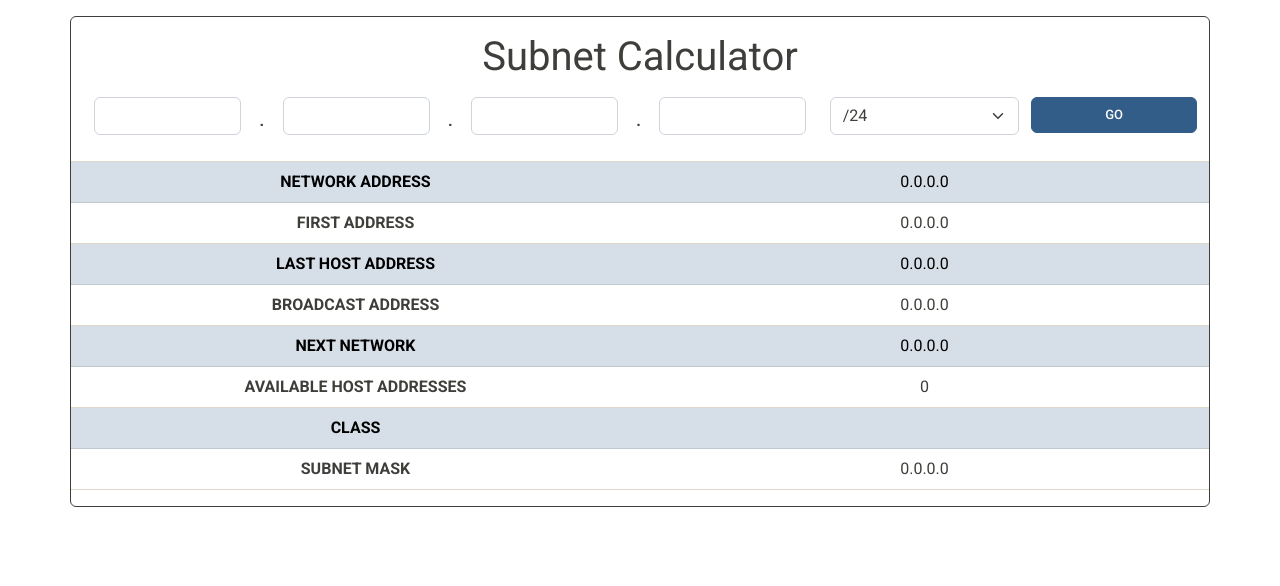
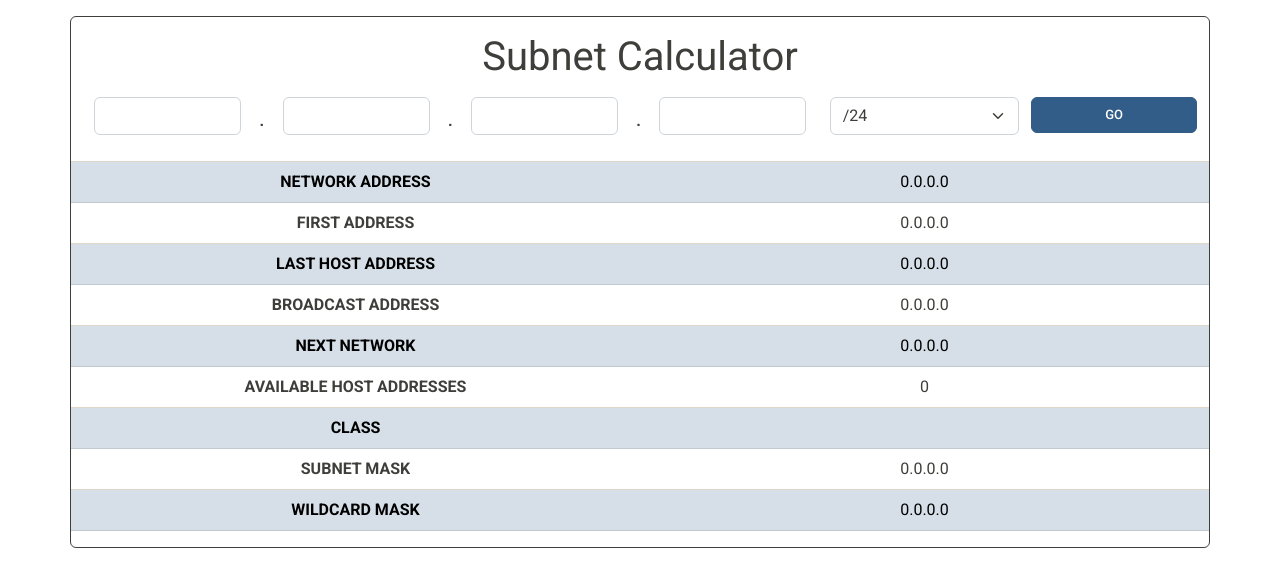
Before and after one commit to NicoGiuliani/react-subnet-calculator, a React (Create React App) app in the folder subnet-calculator/: page / in a window 1280 px wide. Shown: the top 586 px of the page. Built offline with nearby package versions, Linux system fonts and the light colour scheme.

Commit message:
Added section for wildcard mask

```diff
--- a/subnet-calculator/src/App.js
+++ b/subnet-calculator/src/App.js
@@ -9,6 +9,7 @@ const App = () => {
   const [slashValue, setSlashValue] = useState(24);
   const [networkAddress, setNetworkAddress] = useState([0, 0, 0, 0]);
   const [subnetMask, setSubnetMask] = useState([0, 0, 0, 0]);
+  const [wildcardMask, setWildcardMask] = useState([0, 0, 0, 0]);
   const [addressClass, setAddressClass] = useState("");
   const [firstAddress, setFirstAddress] = useState([0, 0, 0, 0]);
   const [lastAddress, setLastAddress] = useState([0, 0, 0, 0]);
@@ -22,6 +23,9 @@ const App = () => {
 
     const newSubnetMask = getSubnetMask();
     setSubnetMask(newSubnetMask);
+
+    const newWildcardMask = getWildcardMask(newSubnetMask);
+    setWildcardMask(newWildcardMask);
 
     const newNetworkAddress = getNetworkAddress(newSubnetMask);
     setNetworkAddress(newNetworkAddress);
@@ -105,6 +109,16 @@ const App = () => {
     newSubnetMask.push(partialOctet);
     return newSubnetMask;
   };
+
+  const getWildcardMask = (subnetMask) => {
+    console.log("subnet mask: " + subnetMask);
+    const newWildcardMask = [...subnetMask];
+    for (let i = 0; i < subnetMask.length; i++) {
+      newWildcardMask[i] = 255 - newWildcardMask[i];
+    }
+    console.log(newWildcardMask);
+    return newWildcardMask;
+  }
 
   const getAvailableHosts = () => {
     return Math.pow(2, 32 - slashValue) - 2;
@@ -288,6 +302,10 @@ const App = () => {
               <th scope="row">SUBNET MASK</th>
               <td>{subnetMask.join(".")}</td>
             </tr>
+            <tr className="table-primary">
+              <th scope="row">WILDCARD MASK</th>
+              <td>{wildcardMask.join(".")}</td>
+            </tr>
           </tbody>
         </table>
       </div>
```
